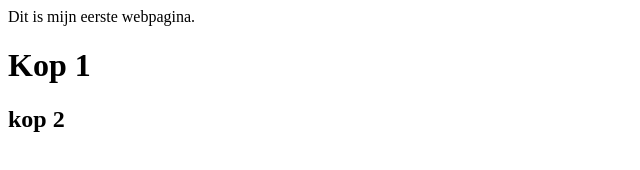
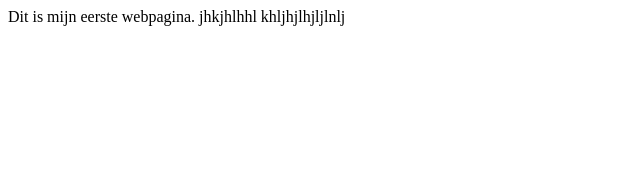
Before and after one commit to NovaHoofddorp/Testgit, a plain HTML site: page index.html in a window 1280 px wide. Shown: the whole page, without its empty margins (0-640 px from the left). Drawn offline with Linux system fonts and the light colour scheme.

Commit message:
wijziging 8,9 10

```diff
--- a/index.html
+++ b/index.html
@@ -6,7 +6,7 @@
 	</head>
 <body>
 Dit is mijn eerste webpagina.
-<h1>Kop 1</h1>
-<h2>kop 2</h2>
+jhkjhlhhl
+khljhjlhjljlnlj
 </body>
 </html>
```
